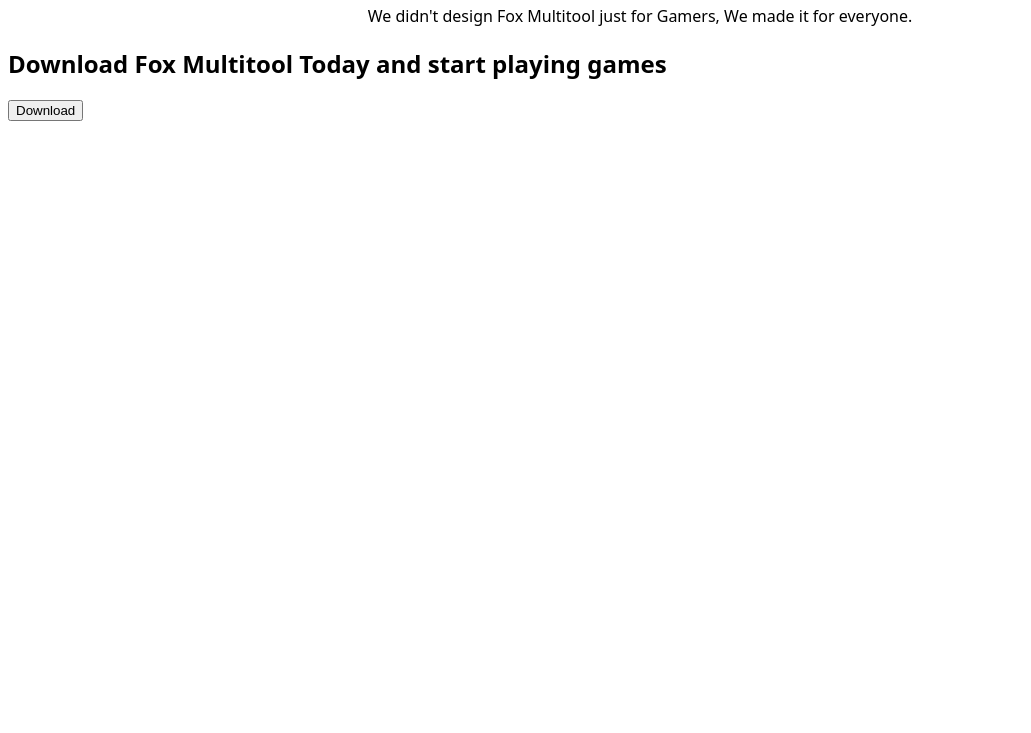
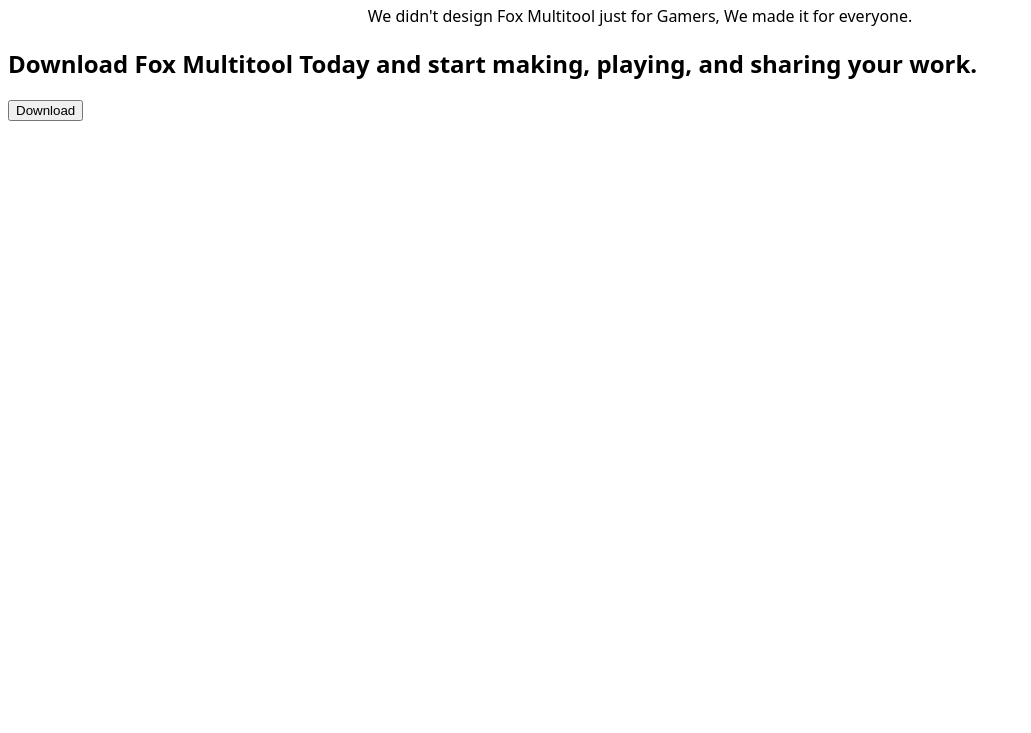
Before and after one commit to FoxMultitool/FoxMultitool.github.io, a plain HTML site: page index.html in a window 1280 px wide. Shown: the part 67-800 px from the top of the page, without its empty margins (0-1031 px from the left). Drawn offline with Linux system fonts and the light colour scheme.

Commit message:
Update index.html

```diff
--- a/index.html
+++ b/index.html
@@ -3,7 +3,7 @@
 <h1>A professional Multitool.</h1>
 <p>We didn't design Fox Multitool just for Gamers, We made it for everyone.</p>
 <link rel="stylesheet" href="main.css">
-<h2>Download Fox Multitool Today and start playing games</h2>
+<h2>Download Fox Multitool Today and start making, playing, and sharing your work.</h2>
 <button onclick="downloadMultitool()">Download</button>
 
 <script>
```
